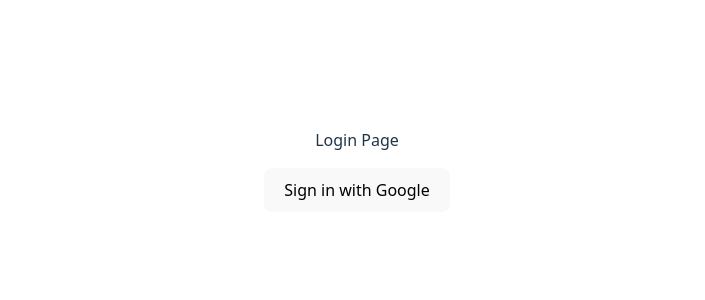
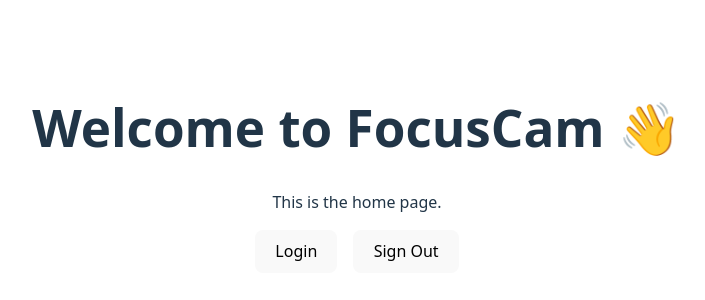
Before and after one commit to Capstone-Group-44/AttentionAgent, a React (Vite) app in the folder attention-agent-app/: page / in a window 1280 px wide. Before the commit this address led to /login. Shown: the part 238-538 px from the top of the page, without its empty margins (283-988 px from the left). Built offline with nearby package versions, Linux system fonts and the light colour scheme; no server answers.

Commit message:
create user doc in firebase

```diff
--- a/attention-agent-app/src/App.tsx
+++ b/attention-agent-app/src/App.tsx
@@ -12,6 +12,7 @@
   return (
         <BrowserRouter>
             <Routes>
+                <Route path="/" element={<HomePage />} />
                 <Route
                     path="/"
                     element={
--- a/attention-agent-app/src/pages/Home.tsx
+++ b/attention-agent-app/src/pages/Home.tsx
@@ -1,16 +1,24 @@
 import React from 'react';
 import { getAuth, signOut } from 'firebase/auth';
+import { useNavigate } from 'react-router-dom';
 
 export interface IHomePageProps {}
 
 const HomePage: React.FunctionComponent<IHomePageProps> = (props) => {
     const auth = getAuth();
+    const navigate = useNavigate();
 
     return (
-        <div>
-            <p>Home Page (Protected by Firebase!)</p>
-            <button onClick={() => signOut(auth)}>Sign out of Firebase</button>
-        </div>
+        <div style={{ textAlign: 'center', marginTop: '3rem' }}>
+      <h1>Welcome to FocusCam 👋</h1>
+      <p>This is the home page.</p>
+      <button onClick={() => navigate('/login')}>Login</button>
+
+      {/* Optional: sign out if user is already logged in */}
+      <button style={{ marginLeft: '1rem' }} onClick={() => signOut(auth)}>
+        Sign Out
+      </button>
+    </div>
     );
 };
 
--- a/attention-agent-app/src/pages/Login.tsx
+++ b/attention-agent-app/src/pages/Login.tsx
@@ -1,32 +1,47 @@
 import React, { useState } from 'react';
 import { getAuth, GoogleAuthProvider, signInWithPopup } from 'firebase/auth';
+import { getFirestore, doc, getDoc, setDoc } from 'firebase/firestore';
 import { useNavigate } from 'react-router-dom';
 
-export interface ILoginPageProps {}
-
-const LoginPage: React.FunctionComponent<ILoginPageProps> = (props) => {
+const LoginPage: React.FC = () => {
   const auth = getAuth();
+  const db = getFirestore();
   const navigate = useNavigate();
   const [authing, setAuthing] = useState(false);
 
   const signInWithGoogle = async () => {
     setAuthing(true);
+    try {
+      const response = await signInWithPopup(auth, new GoogleAuthProvider());
+      const user = response.user;
 
-        signInWithPopup(auth, new GoogleAuthProvider())
-            .then((response) => {
-                console.log(response.user.uid);
+      // Check if a Firestore user doc already exists
+      const userRef = doc(db, 'users', user.uid);
+      const docSnap = await getDoc(userRef);
+
+      if (!docSnap.exists()) {
+        // Create user document for the first time
+        await setDoc(userRef, {
+          email: user.email,
+          displayName: user.displayName || 'Anonymous',
+          createdAt: new Date(),
+        });
+        console.log('New user document created:', user.uid);
+      } else {
+        console.log('User document already exists');
+      }
+
       navigate('/');
-            })
-            .catch((error) => {
-                console.log(error);
+    } catch (error) {
+      console.error(error);
       setAuthing(false);
-            });
+    }
   };
 
   return (
     <div>
       <p>Login Page</p>
-            <button onClick={() => signInWithGoogle()} disabled={authing}>
+      <button onClick={signInWithGoogle} disabled={authing}>
         Sign in with Google
       </button>
     </div>
```
Also changed, not shown: 1 other file (tests, documents, lock files or other folders). Lines whose indentation alone changed are shown as unchanged.
